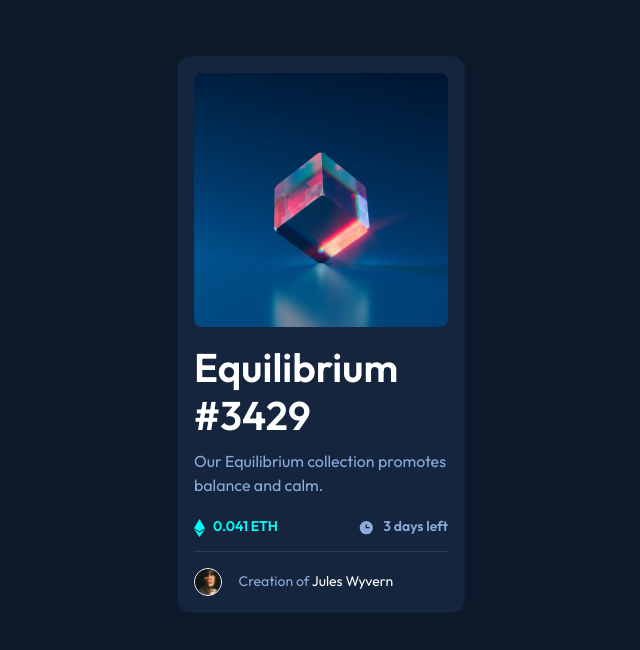
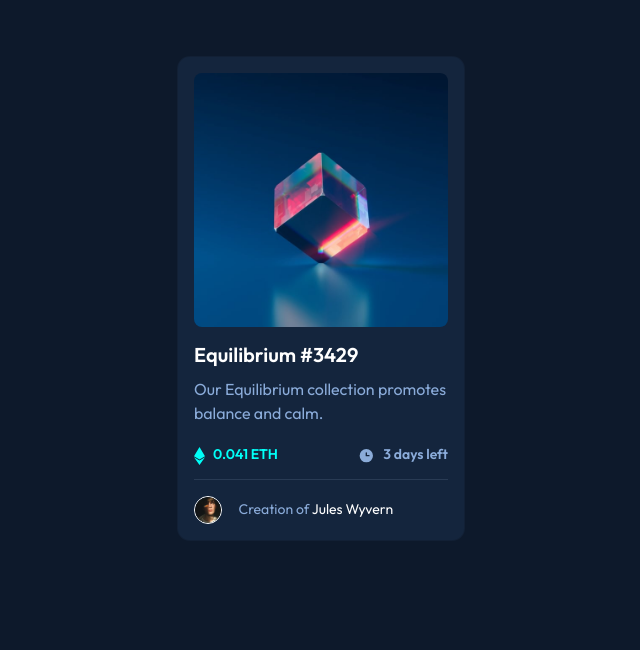
Before and after one commit to Priyanka-Balivada/nft-card-component, a plain HTML site: page index.html in a window 1280 px wide. Shown: the whole page, without its empty margins (319-959 px from the left). Drawn offline with nearby package versions, Linux system fonts and the light colour scheme.

Commit message:
Update index.html

```diff
--- a/index.html
+++ b/index.html
@@ -36,7 +36,7 @@
       </div>
 
       <div class="card-body">
-        <h1 class="card-title">Equilibrium #3429</h1>
+        <h5 class="card-title">Equilibrium #3429</h5>
         <p class="card-text">Our Equilibrium collection promotes balance and calm.</p>
       </div>
       <div class="info">
```
